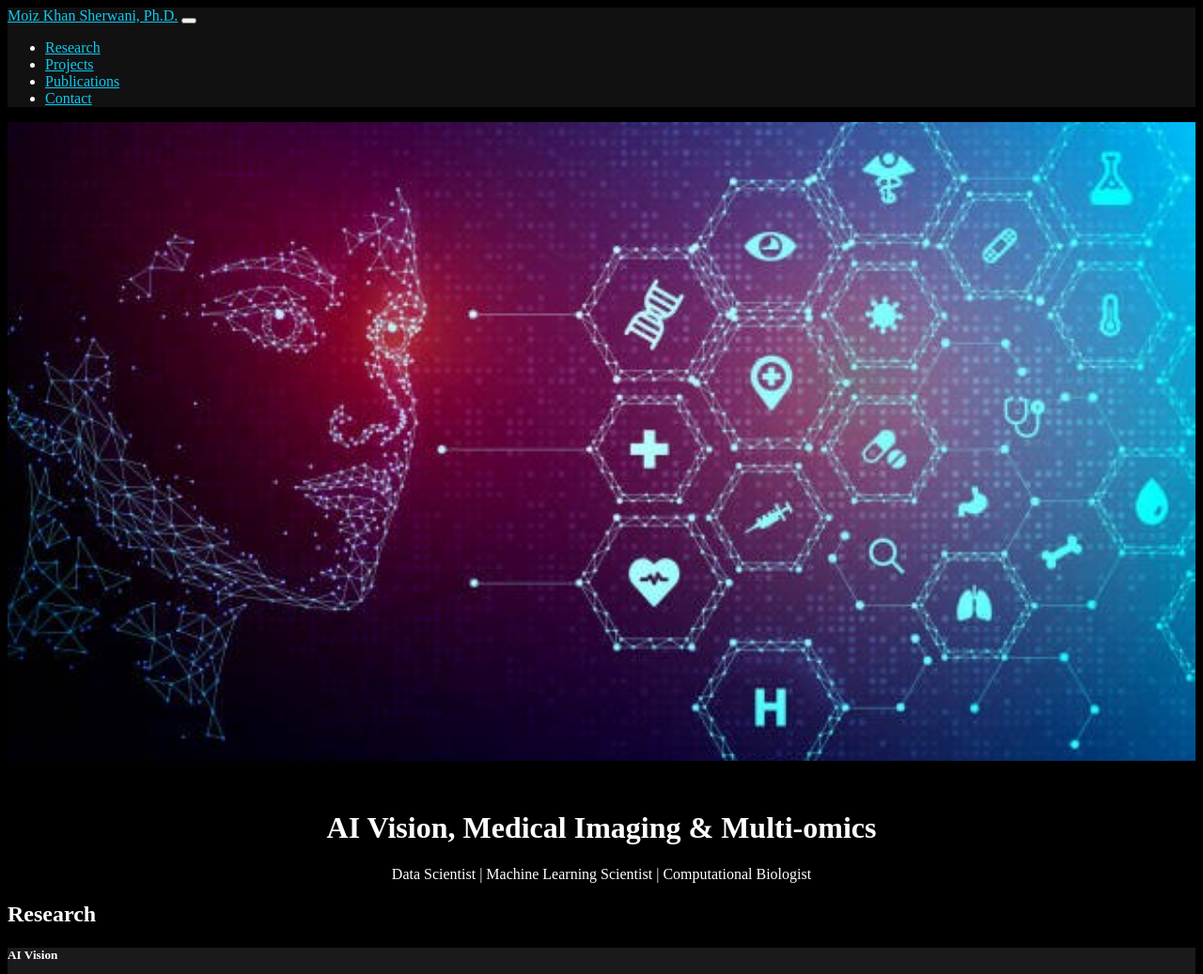
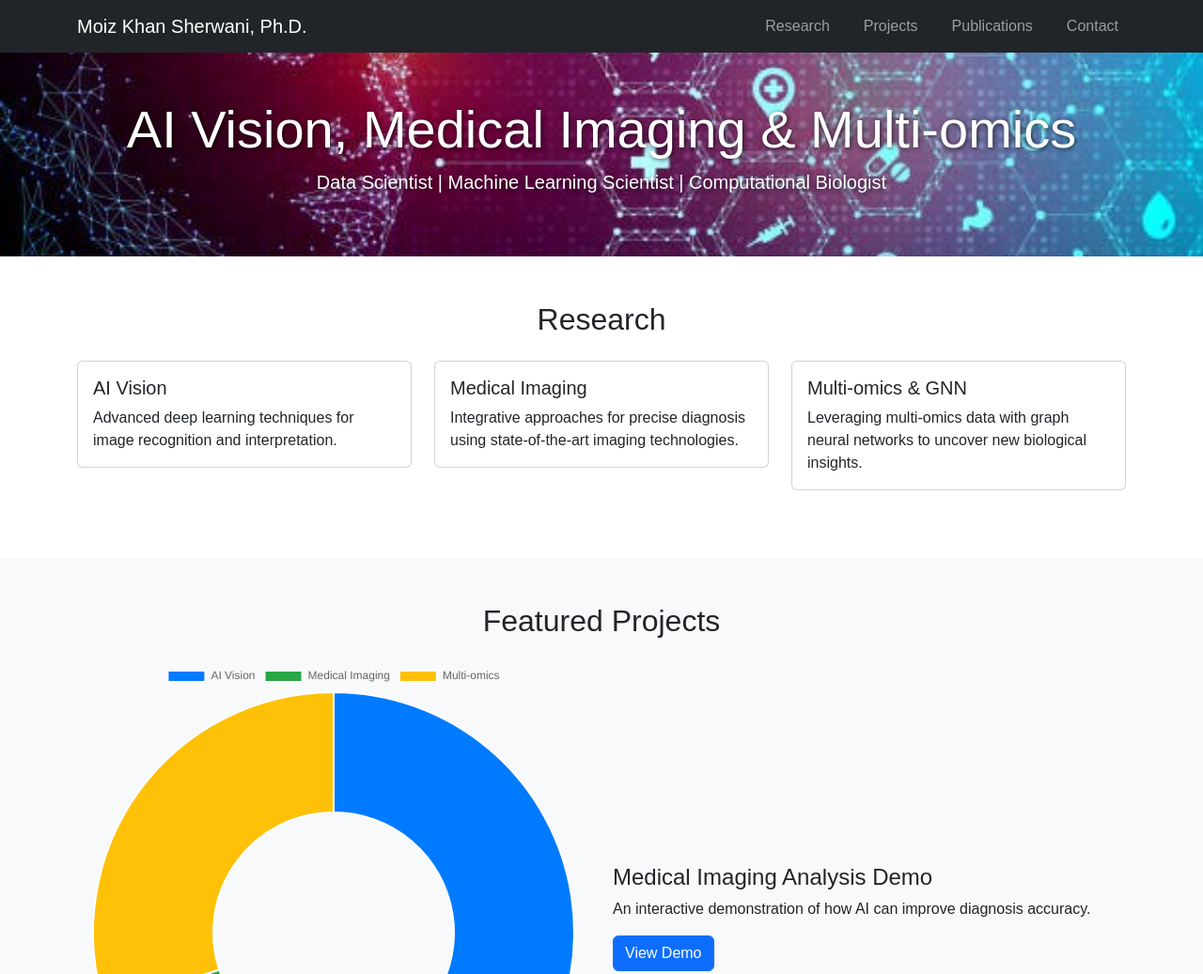
Before and after one commit to mksherwani/mksherwani, a plain HTML site: page index.html in a window 1280 px wide. Shown: the top 1037 px of the page at 94% size. Drawn offline with nearby package versions, Linux system fonts and the light colour scheme.

Commit message:
Update index.html

```diff
--- a/index.html
+++ b/index.html
@@ -5,6 +5,23 @@
   <meta name="viewport" content="width=device-width, initial-scale=1" />
   <title>Moiz Khan Sherwani, Ph.D. - AI Vision & Medical Imaging</title>
 
+  <!-- Bootstrap CSS -->
+  <link href="https://cdn.jsdelivr.net/npm/bootstrap@5.3.0/dist/css/bootstrap.min.css" rel="stylesheet" />
+  <!-- AOS Animation Library -->
+  <link href="https://unpkg.com/aos@2.3.1/dist/aos.css" rel="stylesheet" />
+  <!-- Custom styles -->
+  <link rel="stylesheet" href="style.css" />
+  <style>
+    header.hero-bg {
+      background: url('images/1.jpg') center center/cover no-repeat;
+      color: white;
+      text-shadow: 1px 1px 5px rgba(0, 0, 0, 0.7);
+    }
+    .card-clickable {
+      cursor: pointer;
+    }
+  </style>
+</head>
 <body>
 
   <!-- Navigation Bar -->
@@ -24,61 +41,10 @@
       </div>
     </div>
   </nav>
-  <style>
-    body {
-      background-color: #000; /* Dark background for whole page */
-      color: #fff;
-    }
 
-    a {
-      color: #0dcaf0;
-    }
-
-    .hero-image {
-      width: 100%;
-      height: 85vh; /* Taller height for hero image */
-      background: url('images/1.jpg') center center/cover no-repeat;
-    }
-
-    .hero-text {
-      text-align: center;
-      padding-top: 2rem;
-    }
-
-    .card, .list-group-item {
-      background-color: #1a1a1a;
-      color: white;
-      border: none;
-    }
-
-    .navbar, .footer {
-      background-color: #111 !important;
-    }
-
-    .btn-primary {
-      background-color: #0d6efd;
-      border: none;
-    }
-
-    .form-control {
-      background-color: #1a1a1a;
-      color: white;
-      border: 1px solid #333;
-    }
-
-    .form-control::placeholder {
-      color: #aaa;
-    }
-  </style>
-</head>
-<body>
-
-  <!-- Hero Background Image -->
-  <div class="hero-image"></div>
-
-  <!-- Hero Text -->
-  <header class="hero-text pb-5" data-aos="fade-up">
-    <div class="container">
+  <!-- Hero Section with Background Image -->
+  <header class="hero-bg text-white text-center py-5" style="margin-top: 56px;">
+    <div class="container" data-aos="fade-up">
       <h1 class="display-4">AI Vision, Medical Imaging & Multi-omics</h1>
       <p class="lead">Data Scientist | Machine Learning Scientist | Computational Biologist</p>
     </div>
```
